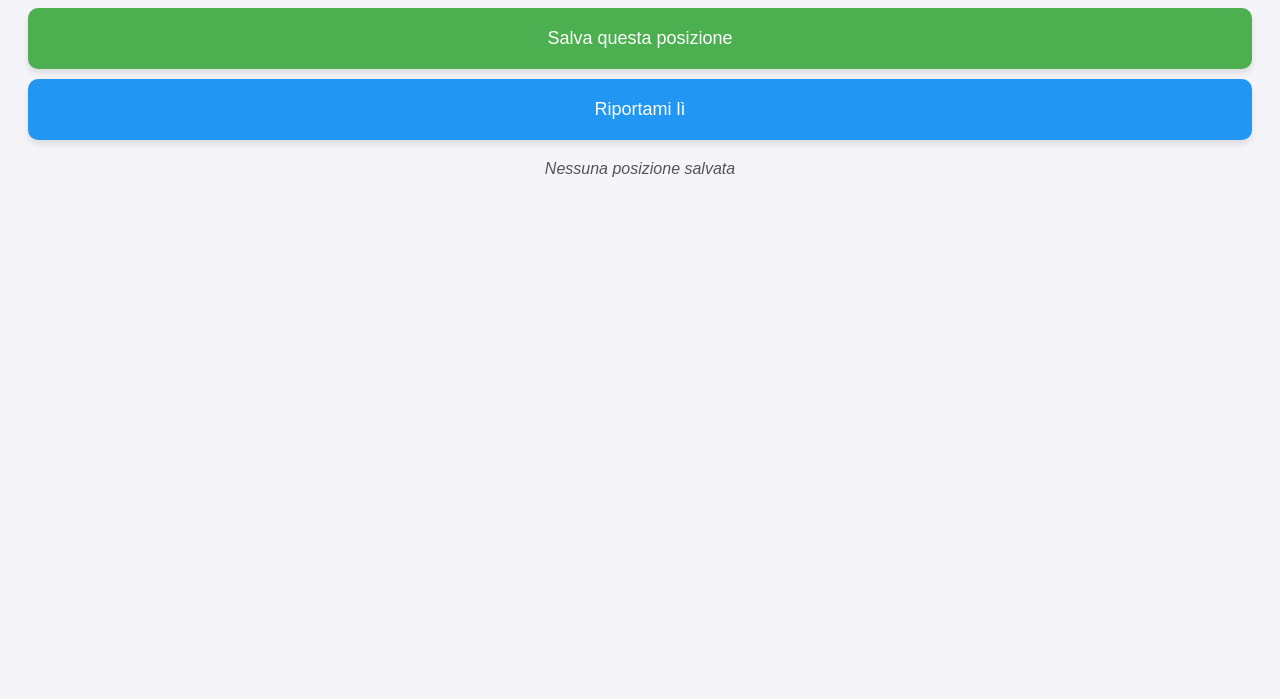
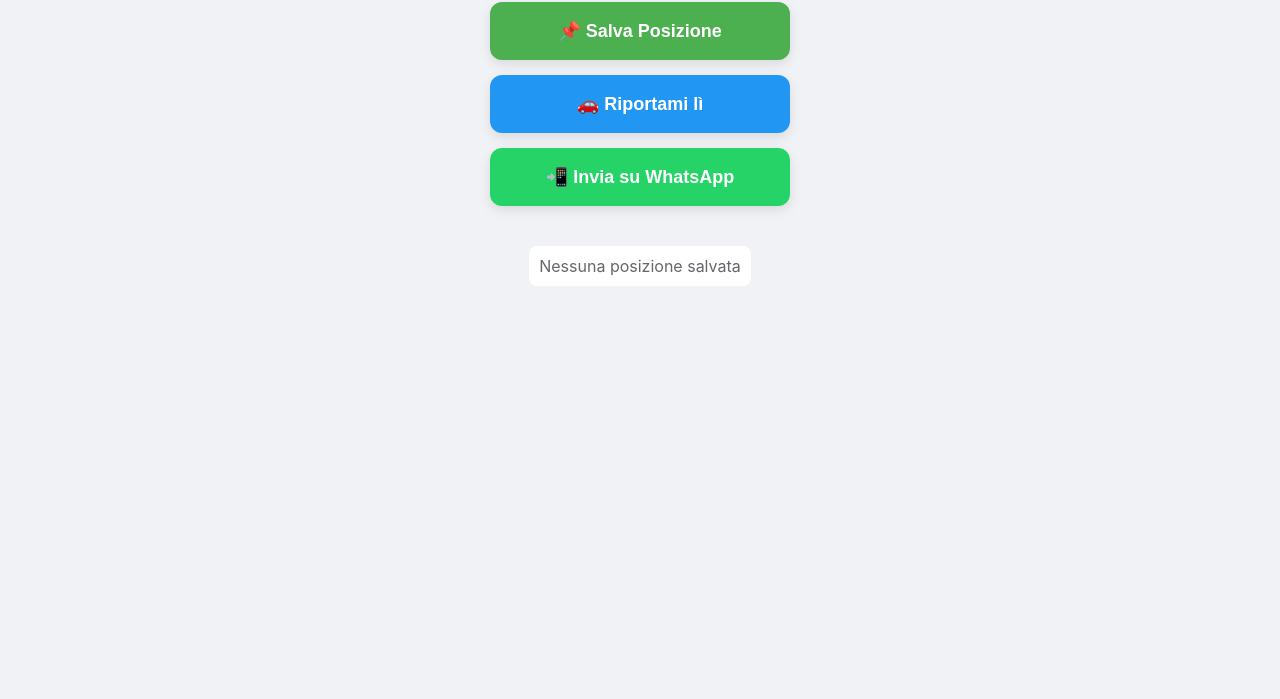
Before and after one commit to pasqualedegregorio65-rgb/mio-gps, a plain HTML site: page index.html in a window 1280 px wide. Shown: the part 101-800 px from the top of the page. Drawn offline with Linux system fonts and the light colour scheme.

Commit message:
Update index.html
aggiunto wapp

```diff
--- a/index.html
+++ b/index.html
@@ -5,45 +5,100 @@
     <meta name="viewport" content="width=device-width, initial-scale=1.0">
     <title>Il Mio Localizzatore</title>
     <style>
-        body { font-family: sans-serif; text-align: center; padding: 20px; background: #f4f4f9; }
+        body {
+            font-family: -apple-system, BlinkMacSystemFont, "Segoe UI", Roboto, sans-serif;
+            text-align: center;
+            padding: 20px;
+            background-color: #f0f2f5;
+            color: #1c1e21;
+        }
+        h1 { margin-bottom: 30px; font-size: 24px; }
         button {
-            display: block; width: 100%; padding: 20px; margin: 10px 0;
-            font-size: 18px; cursor: pointer; border-radius: 10px; border: none;
-            box-shadow: 0 4px 6px rgba(0,0,0,0.1);
+            display: block;
+            width: 100%;
+            max-width: 300px;
+            margin: 15px auto;
+            padding: 18px;
+            font-size: 18px;
+            font-weight: bold;
+            cursor: pointer;
+            border-radius: 12px;
+            border: none;
+            box-shadow: 0 4px 12px rgba(0,0,0,0.1);
+            transition: transform 0.1s;
         }
+        button:active { transform: scale(0.98); }
+
         .btn-save { background-color: #4CAF50; color: white; }
         .btn-go { background-color: #2196F3; color: white; }
-        #stato { margin-top: 20px; color: #555; font-style: italic; }
+        .btn-wa { background-color: #25D366; color: white; }
+
+        #stato {
+            margin-top: 25px;
+            padding: 10px;
+            font-size: 16px;
+            color: #65676b;
+            background: white;
+            border-radius: 8px;
+            display: inline-block;
+        }
     </style>
 </head>
 <body>
-    <h1>📍 Dove sono?</h1>
-    <button class="btn-save" onclick="salvaPosizione()">Salva questa posizione</button>
-    <button class="btn-go" onclick="ritornaLi()">Riportami lì</button>
-    <p id="stato">Nessuna posizione salvata</p>
+
+    <h1>📍 Localizzatore Personale</h1>
+
+    <button class="btn-save" onclick="salvaPosizione()">📌 Salva Posizione</button>
+    <button class="btn-go" onclick="ritornaLi()">🚗 Riportami lì</button>
+    <button class="btn-wa" onclick="condividiWhatsApp()">📲 Invia su WhatsApp</button>
+
+    <div id="stato">Nessuna posizione salvata</div>
 
     <script>
+        // Funzione per salvare la posizione nel telefono
         function salvaPosizione() {
             if (navigator.geolocation) {
+                document.getElementById('stato').innerHTML = "Ricerca segnale GPS...";
                 navigator.geolocation.getCurrentPosition(function(position) {
-                    const pos = { lat: position.coords.latitude, lon: position.coords.longitude };
+                    const pos = {
+                        lat: position.coords.latitude,
+                        lon: position.coords.longitude,
+                        time: new Date().toLocaleString()
+                    };
                     localStorage.setItem('miaPosizione', JSON.stringify(pos));
-                    document.getElementById('stato').innerHTML = "✅ Posizione salvata con successo!";
-                }, function() {
-                    alert("Errore: Assicurati di aver attivato il GPS!");
-                });
+                    document.getElementById('stato').innerHTML = "✅ Salvata: " + pos.time;
+                }, function(error) {
+                    alert("Errore GPS: Assicurati che la geolocalizzazione sia attiva.");
+                }, { enableHighAccuracy: true });
+            } else {
+                alert("Il tuo browser non supporta il GPS.");
             }
         }
 
+        // Funzione per aprire Google Maps con il PIN
         function ritornaLi() {
             const salvata = JSON.parse(localStorage.getItem('miaPosizione'));
             if (salvata) {
-                const url = `https://www.google.com/maps/dir/?api=1&destination=${salvata.lat},${salvata.lon}`;
+                // Il parametro ?q= crea il segnaposto rosso sulla mappa
+                const url = `https://www.google.com/maps/search/?api=1&query=${salvata.lat},${salvata.lon}`;
                 window.open(url, '_blank');
             } else {
                 alert("Non hai ancora salvato nessuna posizione!");
             }
         }
+
+        // Funzione per inviare le coordinate su WhatsApp
+        function condividiWhatsApp() {
+            const salvata = JSON.parse(localStorage.getItem('miaPosizione'));
+            if (salvata) {
+                const linkMappa = `https://www.google.com/maps/search/?api=1&query=${salvata.lat},${salvata.lon}`;
+                const messaggio = `Ciao! Ecco la posizione che ho salvato: ${linkMappa}`;
+                const urlWA = `https://wa.me/?text=${encodeURIComponent(messaggio)}`;
+                window.open(urlWA, '_blank');
+            } else {
+                alert("Salva prima una posizione da condividere!");
+            }
+        }
     </script>
 </body>
 </html>
```
